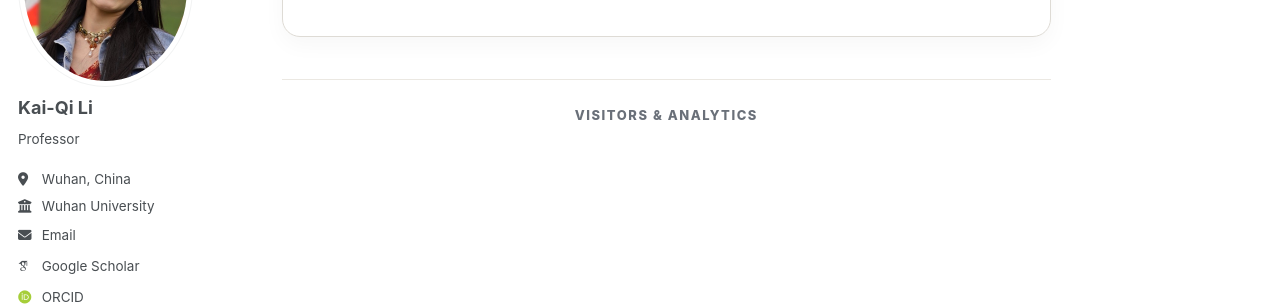
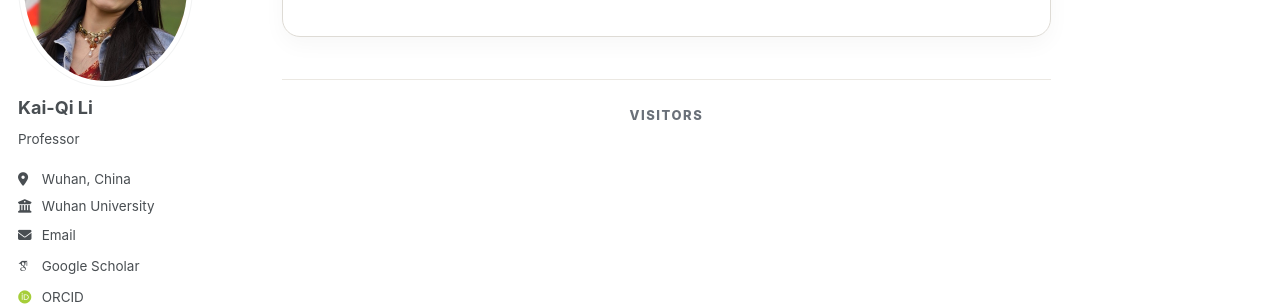
Before and after one commit to kqceeli/kqceeli.github.io, a Jekyll site: the page built from _pages/about.md, in a window 1280 px wide and 900 px high, scrolled down 3844 px. Shown: the part 217-523 px from the top of the window. Built offline with Jekyll 4.4.1, drawn with Linux system fonts in a browser that asks for light colours; some web fonts are replaced; comment, search, counter and statistics services are not loaded.

Commit message:
Update about.md

```diff
--- a/_pages/about.md
+++ b/_pages/about.md
@@ -1015,7 +1015,7 @@ redirect_from:
 
 <!-- ================= Visitors ================= -->
 <section class="kq-visitors-section">
-  <div class="kq-visitors-title">Visitors &amp; Analytics</div>
+  <div class="kq-visitors-title">Visitors</div>
 
   <!-- Globe Widget (New 3D Globe) -->
   <div class="kq-visitors-map-container">
```
